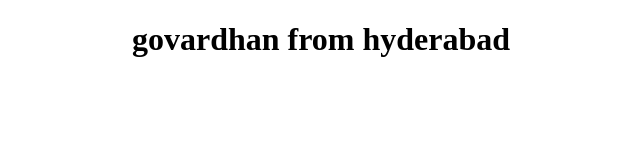
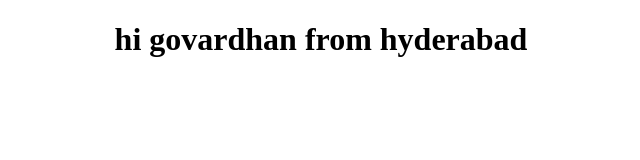
Before and after one commit to bhaskarini99/gitjenkinsdoc, a plain HTML site: page index.html in a window 1280 px wide. Shown: the whole page, without its empty margins (319-959 px from the left). Drawn offline with Linux system fonts and the light colour scheme.

Commit message:
Update index.html

```diff
--- a/index.html
+++ b/index.html
@@ -6,7 +6,7 @@
     <title>Document</title>
 </head>
 <body>
-    <h1><center> govardhan from hyderabad </center>  </h1>
+    <h1><center>hi govardhan from hyderabad </center>  </h1>
 
 </body>
 </html>
```
